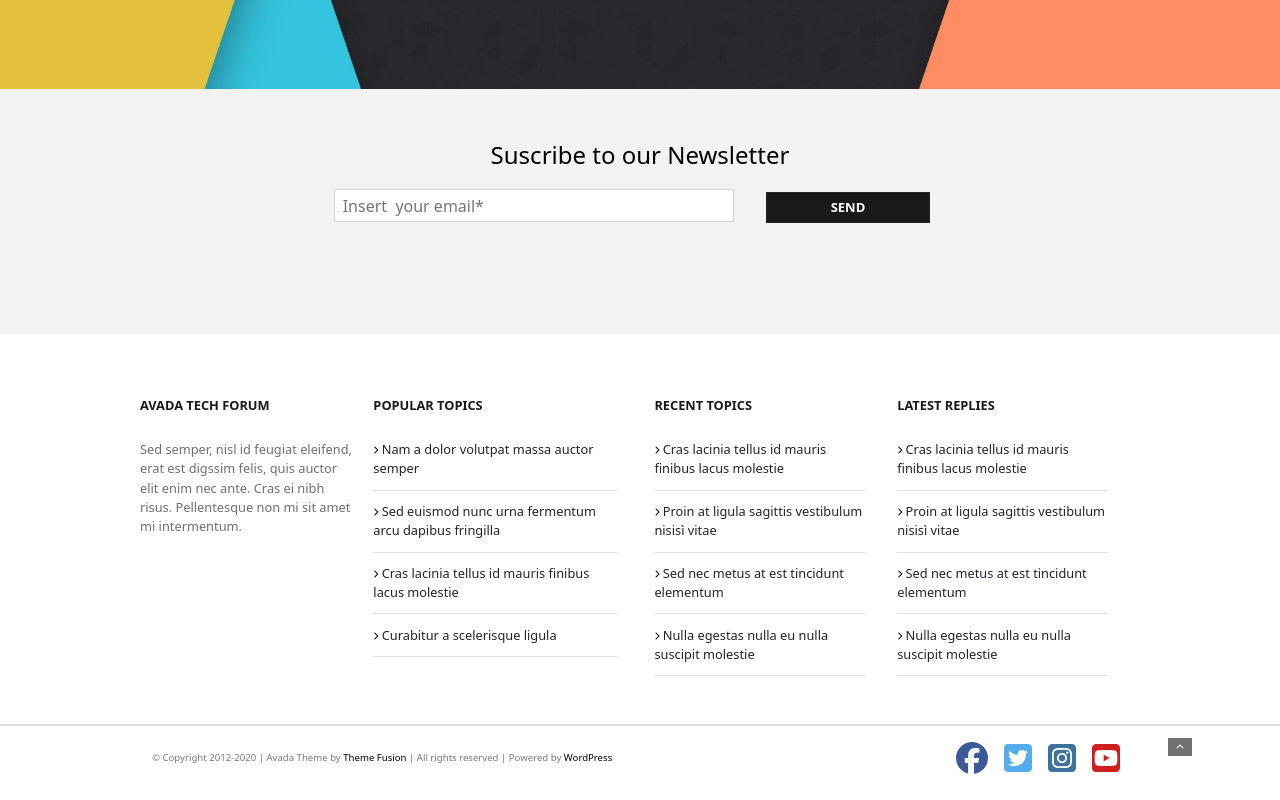
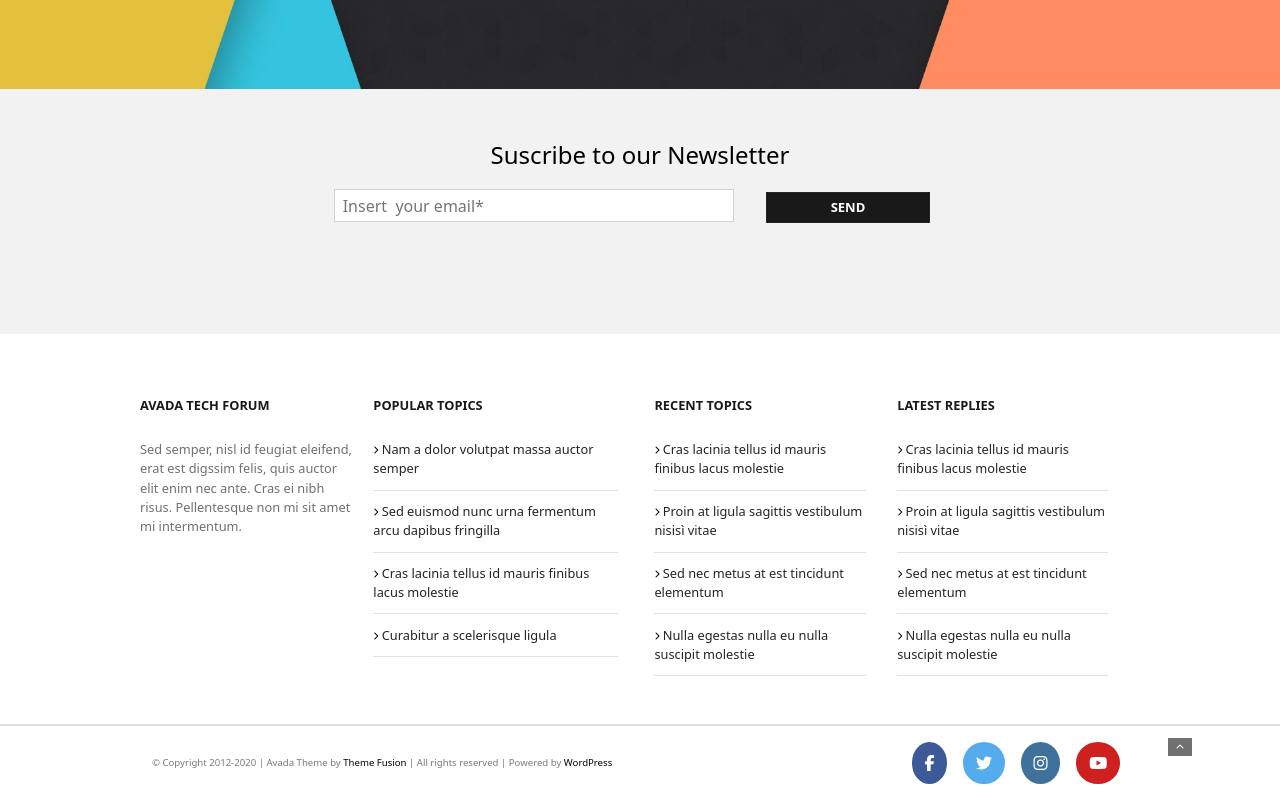
Before and after one commit to Michelazani/proj-html-vuejs, a Vue app: page / in a window 1280 px wide. Shown: the part 4126-4926 px from the top of the page. Built offline with nearby package versions, Linux system fonts and the light colour scheme.

Commit message:
creazione colori nelle variabili per sfondo dei social nel footer

```diff
--- a/src/components/AppFooter.vue
+++ b/src/components/AppFooter.vue
@@ -107,10 +107,13 @@ export default{
                     <p> &#169; Copyright 2012-2020 | Avada Theme by <span class="black">Theme Fusion</span> | All rights reserved | Powered by <span class="black">WordPress</span></p>
                 </div>
                 <div class="icons">
-                    <i class="fa-brands fa-facebook" style="color: #3c5998;"></i>
-                    <i class="fa-brands fa-square-twitter" style="color: #54acee;"></i>
-                    <i class="fa-brands fa-square-instagram" style="color: #3f729b;"></i>
-                    <i class="fa-brands fa-square-youtube" style="color: #cd201f;"></i>
+                    <i class="fa-brands fa-facebook-f" style="color: #ffffff;"></i>
+                    <i class="fa-brands fa-twitter" style="color: #ffffff;"></i>
+                    <!-- <i class="fa-brands fa-square-twitter" style="color: #54acee;"></i> -->
+                    <i class="fa-brands fa-instagram" style="color: #ffffff;"></i>
+                    <!-- <i class="fa-brands fa-square-instagram" style="color: #3f729b;"></i> -->
+                    <i class="fa-brands fa-youtube" style="color: #ffffff;"></i>
+                    <!-- <i class="fa-brands fa-square-youtube" style="color: #cd201f;"></i> -->
                     <i class="fa-solid fa-chevron-up" style="color: #ffffff;"></i>
                 </div>
             </section>
@@ -162,10 +165,25 @@ export default{
                 color: black;
             }
             i{
-                font-size: 2rem;
+                font-size: 1rem;
                 margin: 1rem 0.5rem;
+                border-radius: 50%;
+                padding: 0.8rem;
+            }
+            i.fa-facebook-f{
+                    background-color: $facebook;
+                }
+            i.fa-twitter{
+                background-color: $twitter;
+            }
+            i.fa-instagram{
+                background-color: $instagram;
+            }
+            i.fa-youtube{
+                background-color: $youtube;
             }
             i.fa-chevron-up{
+                border-radius: 0;
                 background-color: $dark-grey;
                 font-size: 0.5rem;
                 padding: 0.3rem 0.5rem;
--- a/src/style/partials/_variables.scss
+++ b/src/style/partials/_variables.scss
@@ -4,3 +4,7 @@ $light-orange: #FF8D61;
 $dark-grey: #707070;
 $white: #FFFFFF;
 $black: #191919;
+$facebook: #3c5998;
+$twitter: #54acee;
+$instagram: #3f729b;
+$youtube: #cd201f;
```
